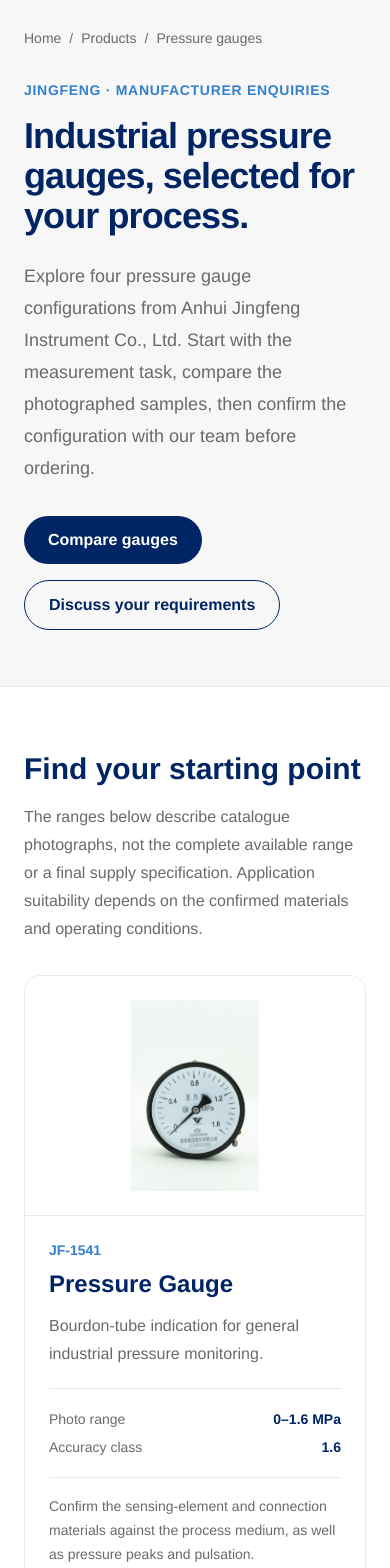
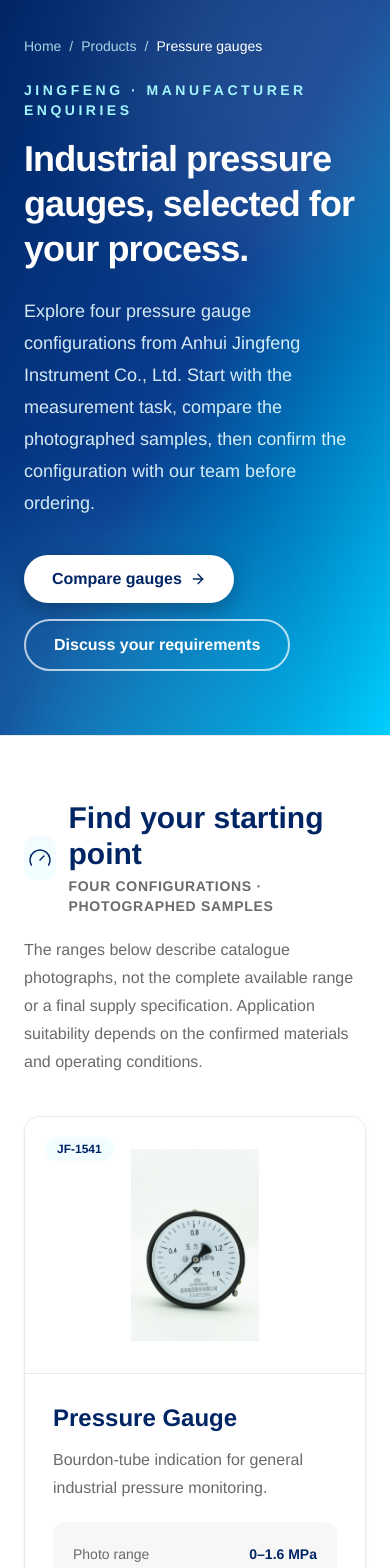
Before and after one commit to math-diff/instruments-web, a Next.js app: page /en/pressure-gauges in a window 390 px wide. Shown: the part 100-1668 px from the top of the page. Built offline with nearby package versions, Linux system fonts and the light colour scheme; no server answers.

Commit message:
Redesign pressure gauges topic page to match site design
Brand-gradient hero with glow accents, entrance reveals, elevated
product cards with hover lift and model badges, spec chips on muted
panels, numbered enquiry checklist, sticky enquiry card and a gradient
guide CTA banner.

```diff
--- a/src/app/[locale]/pressure-gauges/page.tsx
+++ b/src/app/[locale]/pressure-gauges/page.tsx
@@ -2,8 +2,10 @@ import type { Metadata } from "next";
 import Image from "next/image";
 import Link from "next/link";
 import { notFound } from "next/navigation";
+import { CheckCircle2, Gauge, ShieldCheck, FileText, ArrowRight } from "lucide-react";
 import { Container } from "@/components/ui/Container";
 import { Section } from "@/components/ui/Section";
+import { Reveal } from "@/components/ui/Reveal";
 import { JsonLd, breadcrumbSchema } from "@/components/seo/JsonLd";
 import { products } from "@/lib/products";
 import { pressureQuoteChecklist, pressureSelection } from "@/lib/pressure-content";
@@ -31,71 +33,217 @@ export default async function PressureGaugesPage({ params }: Props) {
   return (
     <>
       <JsonLd data={breadcrumbSchema(breadcrumbs)} />
-      <section className="border-b border-line bg-surface-muted py-14 sm:py-20">
-        <Container>
-          <nav aria-label="Breadcrumb" className="mb-8 flex flex-wrap gap-2 text-sm text-ink-soft">
-            <Link href="/en">Home</Link><span aria-hidden="true">/</span>
-            <Link href="/en/products">Products</Link><span aria-hidden="true">/</span>
-            <span aria-current="page">Pressure gauges</span>
+
+      {/* Hero: brand-gradient banner matching the homepage hero treatment */}
+      <section className="relative overflow-hidden border-b border-line bg-gradient-to-br from-[#002565] via-[#0a3d8f] to-[#00cfff]">
+        <div
+          aria-hidden="true"
+          className="pointer-events-none absolute -right-24 -top-24 h-96 w-96 rounded-full bg-white/10 blur-3xl"
+        />
+        <div
+          aria-hidden="true"
+          className="pointer-events-none absolute -bottom-32 -left-16 h-80 w-80 rounded-full bg-cyan-300/20 blur-3xl"
+        />
+        <Container className="relative py-16 sm:py-24">
+          <Reveal>
+            <nav aria-label="Breadcrumb" className="mb-6 flex flex-wrap gap-2 text-sm text-cyan-100/80">
+              <Link href="/en" className="transition-colors hover:text-white">Home</Link>
+              <span aria-hidden="true">/</span>
+              <Link href="/en/products" className="transition-colors hover:text-white">Products</Link>
+              <span aria-hidden="true">/</span>
+              <span aria-current="page" className="text-white">Pressure gauges</span>
             </nav>
-          <p className="text-sm font-bold uppercase tracking-wider text-link">Jingfeng · Manufacturer enquiries</p>
-          <h1 className="mt-4 max-w-4xl text-4xl font-bold tracking-tight text-brand sm:text-5xl">Industrial pressure gauges, selected for your process.</h1>
-          <p className="mt-6 max-w-3xl text-lg leading-8 text-ink-soft">Explore four pressure gauge configurations from Anhui Jingfeng Instrument Co., Ltd. Start with the measurement task, compare the photographed samples, then confirm the configuration with our team before ordering.</p>
-          <div className="mt-8 flex flex-wrap gap-4">
-            <a href="#compare" className="rounded-full bg-brand px-6 py-3 font-bold text-white">Compare gauges</a>
-            <Link href="/en/contact" data-track="quote_click" className="rounded-full border border-brand px-6 py-3 font-bold text-brand">Discuss your requirements</Link>
+            <p className="text-sm font-bold uppercase tracking-[0.25em] text-cyan-200">
+              Jingfeng · Manufacturer enquiries
+            </p>
+            <h1 className="mt-4 max-w-4xl text-4xl font-bold leading-tight tracking-tight text-white sm:text-5xl">
+              Industrial pressure gauges, selected for your process.
+            </h1>
+            <p className="mt-6 max-w-3xl text-lg leading-8 text-cyan-50/90">
+              Explore four pressure gauge configurations from Anhui Jingfeng Instrument Co., Ltd.
+              Start with the measurement task, compare the photographed samples, then confirm the
+              configuration with our team before ordering.
+            </p>
+            <div className="mt-9 flex flex-wrap gap-4">
+              <a
+                href="#compare"
+                className="group inline-flex items-center gap-2 rounded-full bg-white px-7 py-3 font-bold text-brand shadow-[0_0.4rem_1.2rem_rgba(0,0,0,0.25)] transition-all duration-200 hover:-translate-y-0.5"
+              >
+                Compare gauges
+                <ArrowRight className="h-4 w-4 transition-transform group-hover:translate-x-1" />
+              </a>
+              <Link
+                href="/en/contact?product=pressure-gauge&source=pressure-gauges"
+                data-track="quote_click"
+                className="inline-flex items-center gap-2 rounded-full border-2 border-white/70 px-7 py-3 font-bold text-white transition-all duration-200 hover:-translate-y-0.5 hover:border-white hover:bg-white/10"
+              >
+                Discuss your requirements
+              </Link>
             </div>
+          </Reveal>
         </Container>
       </section>
+
+      {/* Product comparison cards */}
       <Section id="compare">
+        <Reveal>
+          <div className="flex items-center gap-3">
+            <span className="flex h-11 w-11 items-center justify-center rounded-xl bg-brand-soft text-brand">
+              <Gauge className="h-6 w-6" strokeWidth={1.5} />
+            </span>
+            <div>
               <h2 className="text-3xl font-bold text-brand">Find your starting point</h2>
-        <p className="mt-4 max-w-3xl leading-7 text-ink-soft">The ranges below describe catalogue photographs, not the complete available range or a final supply specification. Application suitability depends on the confirmed materials and operating conditions.</p>
-        <div className="mt-8 grid gap-6 md:grid-cols-2">
-          {gauges.map((product) => (
-            <article key={product.slug} className="overflow-hidden rounded-2xl border border-line bg-surface">
-              <Link href={`/en/products/${product.slug}`} className="block">
-                <div className="relative h-60 border-b border-line bg-white">
-                  <Image src={product.image} alt={`${product.model} ${product.name.en}`} fill sizes="(max-width: 768px) 100vw, 50vw" className="object-contain p-6" />
+              <p className="mt-1 text-sm font-semibold uppercase tracking-wider text-ink-soft">
+                Four configurations · Photographed samples
+              </p>
             </div>
-                <div className="p-6 pb-0">
-                  <p className="text-sm font-bold text-link">{product.model}</p>
-                  <h3 className="mt-2 text-2xl font-bold text-brand">{product.name.en}</h3>
           </div>
+          <p className="mt-5 max-w-3xl leading-7 text-ink-soft">
+            The ranges below describe catalogue photographs, not the complete available range or a
+            final supply specification. Application suitability depends on the confirmed materials
+            and operating conditions.
+          </p>
+        </Reveal>
+        <div className="mt-10 grid gap-8 md:grid-cols-2">
+          {gauges.map((product, i) => (
+            <Reveal key={product.slug} delay={i * 90}>
+              <article className="group flex h-full flex-col overflow-hidden rounded-2xl border border-line bg-surface shadow-[0_1px_4px_rgba(70,70,70,0.08)] transition-all duration-300 hover:-translate-y-1 hover:shadow-[0_0.8rem_2rem_rgba(0,37,101,0.15)]">
+                <Link href={`/en/products/${product.slug}`} className="relative block border-b border-line bg-white">
+                  <div className="relative h-64">
+                    <Image
+                      src={product.image}
+                      alt={`${product.model} ${product.name.en}`}
+                      fill
+                      sizes="(max-width: 768px) 100vw, 50vw"
+                      className="object-contain p-8 transition-transform duration-300 group-hover:scale-[1.04]"
+                    />
+                  </div>
+                  <span className="absolute left-5 top-5 rounded-full bg-brand-soft px-3 py-1 text-xs font-bold text-brand">
+                    {product.model}
+                  </span>
                 </Link>
-              <div className="p-6 pt-3">
-                <p className="leading-7 text-ink-soft">{pressureSelection[product.slug].focus}</p>
-                <dl className="mt-5 border-y border-line py-4">
+                <div className="flex flex-1 flex-col p-7">
+                  <h3 className="text-2xl font-bold text-brand">
+                    <Link href={`/en/products/${product.slug}`} className="transition-colors hover:text-link">
+                      {product.name.en}
+                    </Link>
+                  </h3>
+                  <p className="mt-3 leading-7 text-ink-soft">{pressureSelection[product.slug].focus}</p>
+                  <dl className="mt-5 rounded-xl bg-surface-muted px-5 py-4">
                     {product.specs.en.slice(0, 2).map(([label, value]) => (
-                    <div key={label} className="flex flex-wrap justify-between gap-2 py-1 text-sm"><dt className="text-ink-soft">{label}</dt><dd className="font-semibold text-brand">{value}</dd></div>
+                      <div key={label} className="flex flex-wrap justify-between gap-2 py-1.5 text-sm">
+                        <dt className="text-ink-soft">{label}</dt>
+                        <dd className="font-bold text-brand">{value}</dd>
+                      </div>
                     ))}
                   </dl>
-                <p className="mt-4 text-sm leading-6 text-ink-soft">{pressureSelection[product.slug].confirm}</p>
-                <div className="mt-6 flex flex-wrap gap-x-6 gap-y-3 font-bold text-link">
-                  <Link href={`/en/products/${product.slug}`} className="underline underline-offset-4">View specifications</Link>
-                  <Link href={`/en/contact?product=${product.slug}&source=pressure-gauges`} data-track="quote_click" data-product={product.slug} className="underline underline-offset-4">Enquire about {product.model}</Link>
+                  <p className="mt-5 flex-1 text-sm leading-6 text-ink-soft">
+                    {pressureSelection[product.slug].confirm}
+                  </p>
+                  <div className="mt-6 flex flex-wrap gap-x-6 gap-y-3 border-t border-line pt-5 font-bold text-link">
+                    <Link href={`/en/products/${product.slug}`} className="inline-flex items-center gap-1.5 underline underline-offset-4 transition-colors hover:text-brand">
+                      View specifications
+                    </Link>
+                    <Link
+                      href={`/en/contact?product=${product.slug}&source=pressure-gauges`}
+                      data-track="quote_click"
+                      data-product={product.slug}
+                      className="inline-flex items-center gap-1.5 underline underline-offset-4 transition-colors hover:text-brand"
+                    >
+                      Enquire about {product.model}
+                    </Link>
                   </div>
                 </div>
               </article>
+            </Reveal>
           ))}
         </div>
       </Section>
+
+      {/* Enquiry checklist: alternating muted band */}
       <Section muted id="requirements">
-        <div className="grid gap-10 lg:grid-cols-2">
-          <div>
-            <h2 className="text-3xl font-bold text-brand">A clearer enquiry. A better starting specification.</h2>
-            <p className="mt-5 leading-7 text-ink-soft">Send your operating conditions and installation requirements. Our team can review the requested configuration, discuss documentation and identify the details that need confirmation before a quotation.</p>
-            <p className="mt-4 leading-7 text-ink-soft">For international enquiries, include the destination country, packaging requirements and any project documentation requirements. Availability, delivery terms, quantities and documentation are confirmed for each enquiry.</p>
-            <Link href="/en/about" className="mt-6 inline-block font-bold text-link underline underline-offset-4">About Jingfeng</Link>
+        <Reveal>
+          <div className="flex items-center gap-3">
+            <span className="flex h-11 w-11 items-center justify-center rounded-xl bg-white text-brand shadow-sm">
+              <ShieldCheck className="h-6 w-6" strokeWidth={1.5} />
+            </span>
+            <h2 className="text-3xl font-bold text-brand">
+              A clearer enquiry. A better starting specification.
+            </h2>
           </div>
-          <ul className="grid gap-3">
-            {pressureQuoteChecklist.map((item, index) => <li key={item} className="flex gap-4 rounded-xl border border-line bg-surface p-4 text-sm leading-6"><span className="font-bold text-link">{String(index + 1).padStart(2, "0")}</span><span>{item}</span></li>)}
+        </Reveal>
+        <div className="mt-9 grid gap-10 lg:grid-cols-2">
+          <Reveal delay={80}>
+            <div className="rounded-2xl border border-line bg-surface p-8 shadow-sm lg:sticky lg:top-28">
+              <FileText className="h-8 w-8 text-brand" strokeWidth={1.5} />
+              <p className="mt-5 leading-7 text-ink">
+                Send your operating conditions and installation requirements. Our team can review
+                the requested configuration, discuss documentation and identify the details that
+                need confirmation before a quotation.
+              </p>
+              <p className="mt-4 leading-7 text-ink-soft">
+                For international enquiries, include the destination country, packaging
+                requirements and any project documentation requirements. Availability, delivery
+                terms, quantities and documentation are confirmed for each enquiry.
+              </p>
+              <Link
+                href="/en/contact?source=pressure-gauges"
+                data-track="quote_click"
+                className="mt-7 inline-flex items-center gap-2 rounded-full bg-brand px-6 py-3 font-bold text-white transition-all duration-200 hover:-translate-y-0.5 hover:bg-brand-strong"
+              >
+                Start an enquiry
+                <ArrowRight className="h-4 w-4" />
+              </Link>
+              <Link
+                href="/en/about"
+                className="mt-4 block text-sm font-bold text-link underline underline-offset-4"
+              >
+                About Jingfeng
+              </Link>
+            </div>
+          </Reveal>
+          <ul className="grid content-start gap-4">
+            {pressureQuoteChecklist.map((item, index) => (
+              <Reveal key={item} delay={index * 60}>
+                <li className="flex gap-4 rounded-2xl border border-line bg-surface p-5 leading-6 shadow-sm transition-shadow hover:shadow-md">
+                  <span className="flex h-9 w-9 shrink-0 items-center justify-center rounded-full bg-brand text-sm font-bold text-white">
+                    {String(index + 1).padStart(2, "0")}
+                  </span>
+                  <span className="pt-1.5 text-sm">{item}</span>
+                </li>
+              </Reveal>
+            ))}
           </ul>
         </div>
       </Section>
+
+      {/* Guide CTA */}
       <Section>
-        <h2 className="text-3xl font-bold text-brand">Understand the selection decisions</h2>
-        <p className="mt-4 max-w-3xl leading-7 text-ink-soft">Use our selection guide to prepare questions about range, accuracy and service conditions. Final selection still requires confirmation for your process.</p>
-        <Link href="/en/blog/selecting-pressure-gauge" className="mt-6 inline-block font-bold text-link underline underline-offset-4">Read the pressure gauge selection guide</Link>
+        <Reveal>
+          <div className="relative overflow-hidden rounded-3xl border border-line bg-gradient-to-r from-brand-soft via-surface to-surface p-10 sm:p-14">
+            <div
+              aria-hidden="true"
+              className="pointer-events-none absolute -right-20 -top-20 h-64 w-64 rounded-full bg-brand/5 blur-2xl"
+            />
+            <div className="relative max-w-2xl">
+              <span className="flex h-11 w-11 items-center justify-center rounded-xl bg-white text-brand shadow-sm">
+                <CheckCircle2 className="h-6 w-6" strokeWidth={1.5} />
+              </span>
+              <h2 className="mt-5 text-3xl font-bold text-brand">Understand the selection decisions</h2>
+              <p className="mt-4 leading-7 text-ink-soft">
+                Use our selection guide to prepare questions about range, accuracy and service
+                conditions. Final selection still requires confirmation for your process.
+              </p>
+              <Link
+                href="/en/blog/selecting-pressure-gauge"
+                className="mt-7 inline-flex items-center gap-2 rounded-full bg-brand px-7 py-3 font-bold text-white transition-all duration-200 hover:-translate-y-0.5 hover:bg-brand-strong"
+              >
+                Read the pressure gauge selection guide
+                <ArrowRight className="h-4 w-4" />
+              </Link>
+            </div>
+          </div>
+        </Reveal>
       </Section>
     </>
   );
```
Lines whose indentation alone changed are shown as unchanged.
